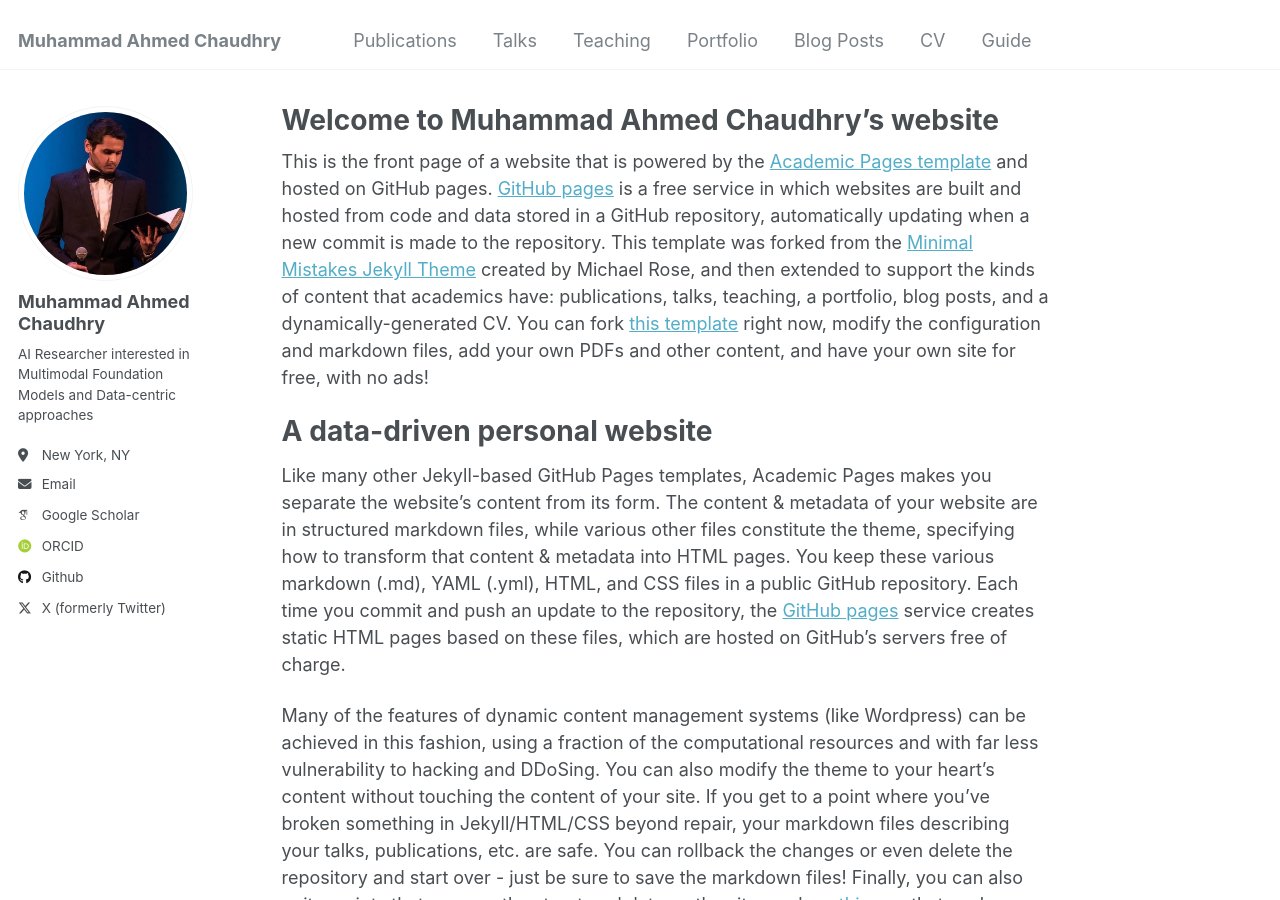
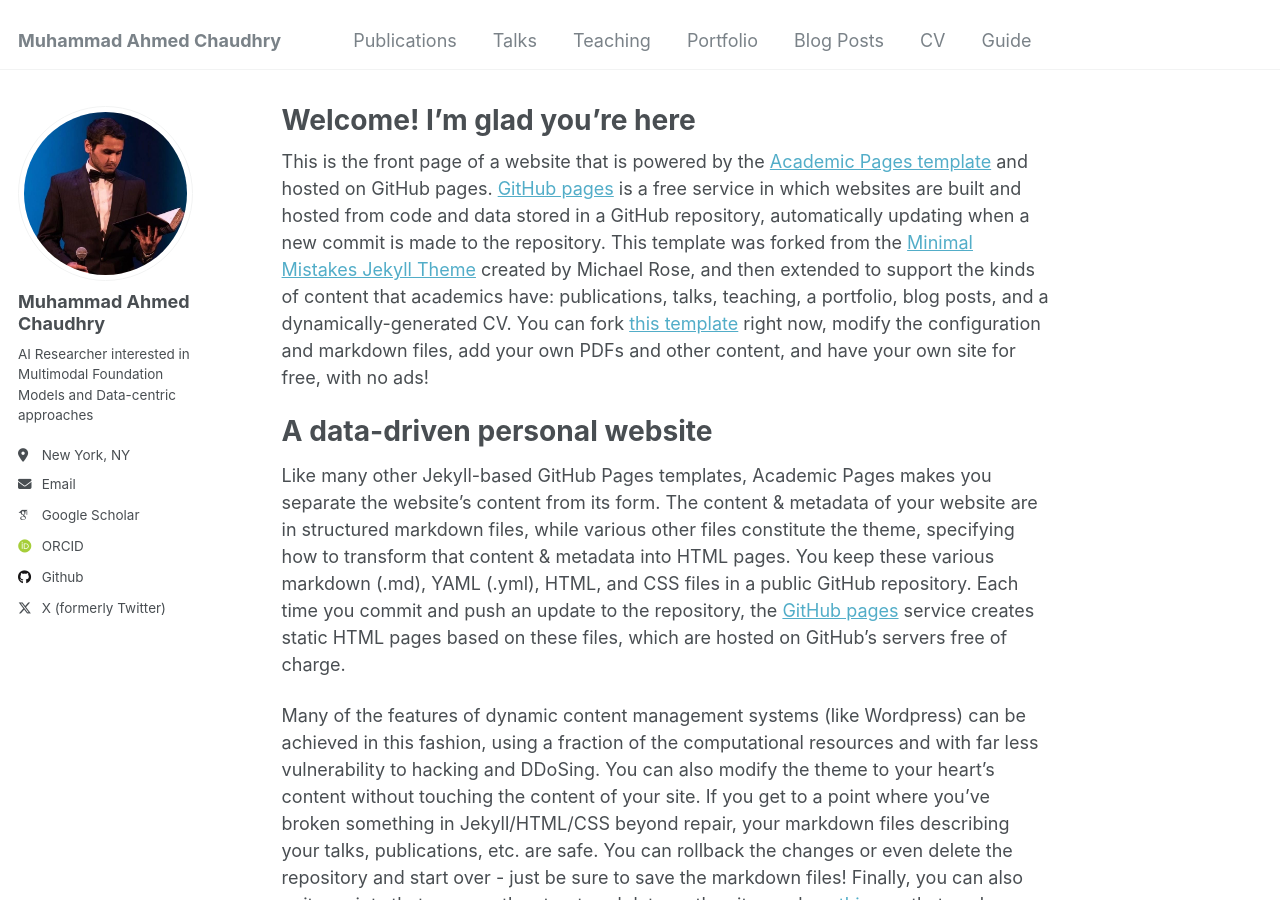
Before and after one commit to Ahmed14974/ahmed14974.github.io, a Jekyll site: the page built from _pages/about.md, in a window 1280 px wide and 900 px high. Built offline with Jekyll 4.4.1, drawn with Linux system fonts in a browser that asks for light colours; some web fonts are replaced.

Commit message:
Update about.md

```diff
--- a/_pages/about.md
+++ b/_pages/about.md
@@ -1,6 +1,6 @@
 ---
 permalink: /
-title: "Welcome to Muhammad Ahmed Chaudhry's website"
+title: "Welcome! I'm glad you're here"
 author_profile: true
 redirect_from:
   - /about/
```
